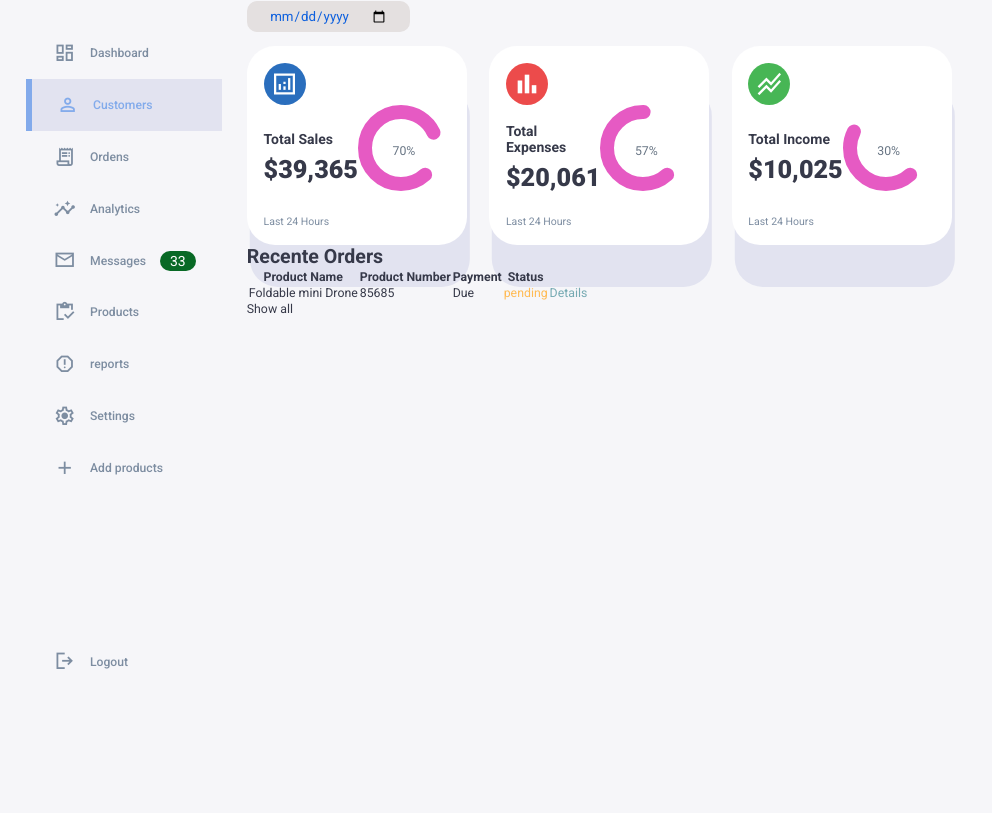
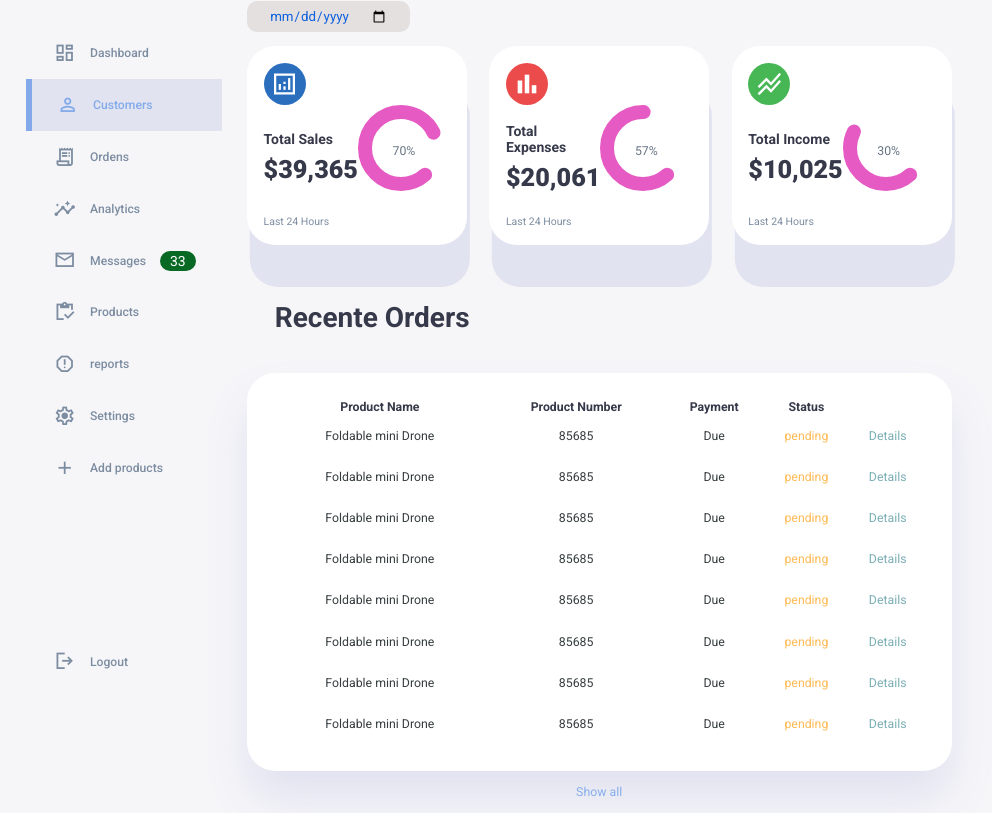
Before and after one commit to pettersonPadilha/painel-admin, a plain HTML site: page index.html in a window 1280 px wide. Shown: the part 62-875 px from the top of the page, without its empty margins (0-992 px from the left). Before the commit the page ends 800 px from the top, so only its background shows below. Drawn offline with nearby package versions, Linux system fonts and the light colour scheme.

Commit message:
order-grupo

```diff
--- a/index.html
+++ b/index.html
@@ -147,8 +147,8 @@
           <!-- Fim sales  -->
         </div>
          <!-- list grupo -->
-         <div class="recent-order">
-            <h2>Recente Orders</h2>
+         <div class="recent-orders">
+            <h2 class="h2">Recente Orders</h2>
             <table>
                 <thead>
                     <tr>
@@ -167,6 +167,55 @@
                         <td class="warning">pending</td>
                         <td class="primary">Details</td>
                     </tr>
+                    <tr>
+                        <td>Foldable mini Drone</td>
+                        <td>85685</td>
+                        <td>Due</td>
+                        <td class="warning">pending</td>
+                        <td class="primary">Details</td>
+                    </tr>
+                    <tr>
+                        <td>Foldable mini Drone</td>
+                        <td>85685</td>
+                        <td>Due</td>
+                        <td class="warning">pending</td>
+                        <td class="primary">Details</td>
+                    </tr>
+                    <tr>
+                        <td>Foldable mini Drone</td>
+                        <td>85685</td>
+                        <td>Due</td>
+                        <td class="warning">pending</td>
+                        <td class="primary">Details</td>
+                    </tr>
+                    <tr>
+                        <td>Foldable mini Drone</td>
+                        <td>85685</td>
+                        <td>Due</td>
+                        <td class="warning">pending</td>
+                        <td class="primary">Details</td>
+                    </tr>
+                    <tr>
+                        <td>Foldable mini Drone</td>
+                        <td>85685</td>
+                        <td>Due</td>
+                        <td class="warning">pending</td>
+                        <td class="primary">Details</td>
+                    </tr>
+                    <tr>
+                        <td>Foldable mini Drone</td>
+                        <td>85685</td>
+                        <td>Due</td>
+                        <td class="warning">pending</td>
+                        <td class="primary">Details</td>
+                    </tr>
+                    <tr>
+                        <td>Foldable mini Drone</td>
+                        <td>85685</td>
+                        <td>Due</td>
+                        <td class="warning">pending</td>
+                        <td class="primary">Details</td>
+                    </tr>
                 </tbody>
             </table>
             <a href="#"> Show all</a>
--- a/styles.css
+++ b/styles.css
@@ -289,3 +289,41 @@ main .insights small {
     display: block;
 
 }
+/* --------------RECENTE ORDER*/
+
+main .recent-orders {
+    margin-top: 2rem;
+}
+main .recent-orders h2 {
+    font-size: 2.0rem;
+    margin-bottom:0.8rem;
+    padding: 2rem;
+}
+
+main .recent-orders table {
+    background-color: white;
+    width: 100%;
+    border-radius: 2rem;
+    padding: 1.8rem;
+    text-align: center;
+    box-shadow: 0 2rem 3rem rgba(132,139,200,0.18);
+    transition: all 300ms ease;
+}
+main .recent-orders table:hover {
+    box-shadow: none;
+}
+main table tbody td {
+    height: 2.8rem;
+    border-bottom: #363949;
+    color: #363d3f;
+}
+main table tbody tr:last-child {
+    border: none;
+
+}
+main .recent-orders a {
+    text-align: center;
+    display: block;
+    margin: 1rem auto;
+    color: rgba(47, 121, 231, 0.533);
+}
```
